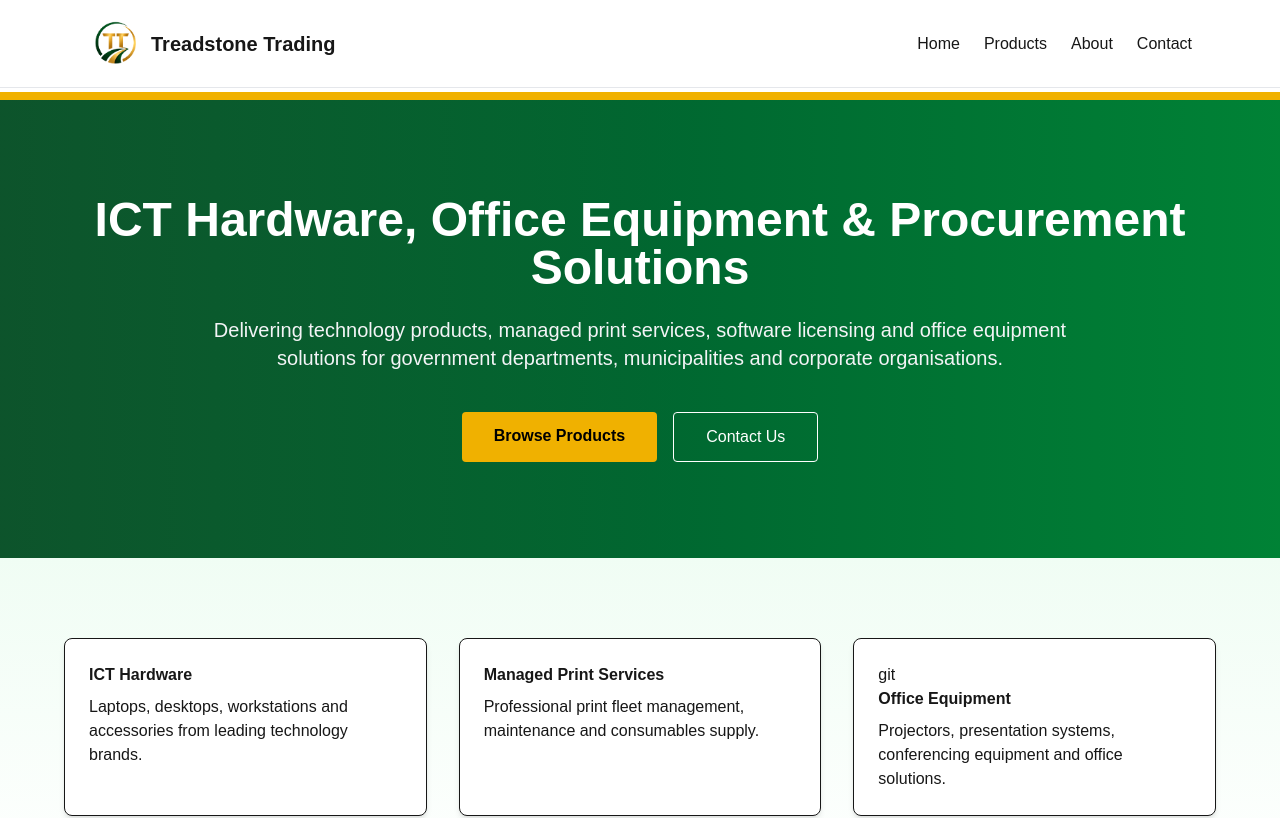
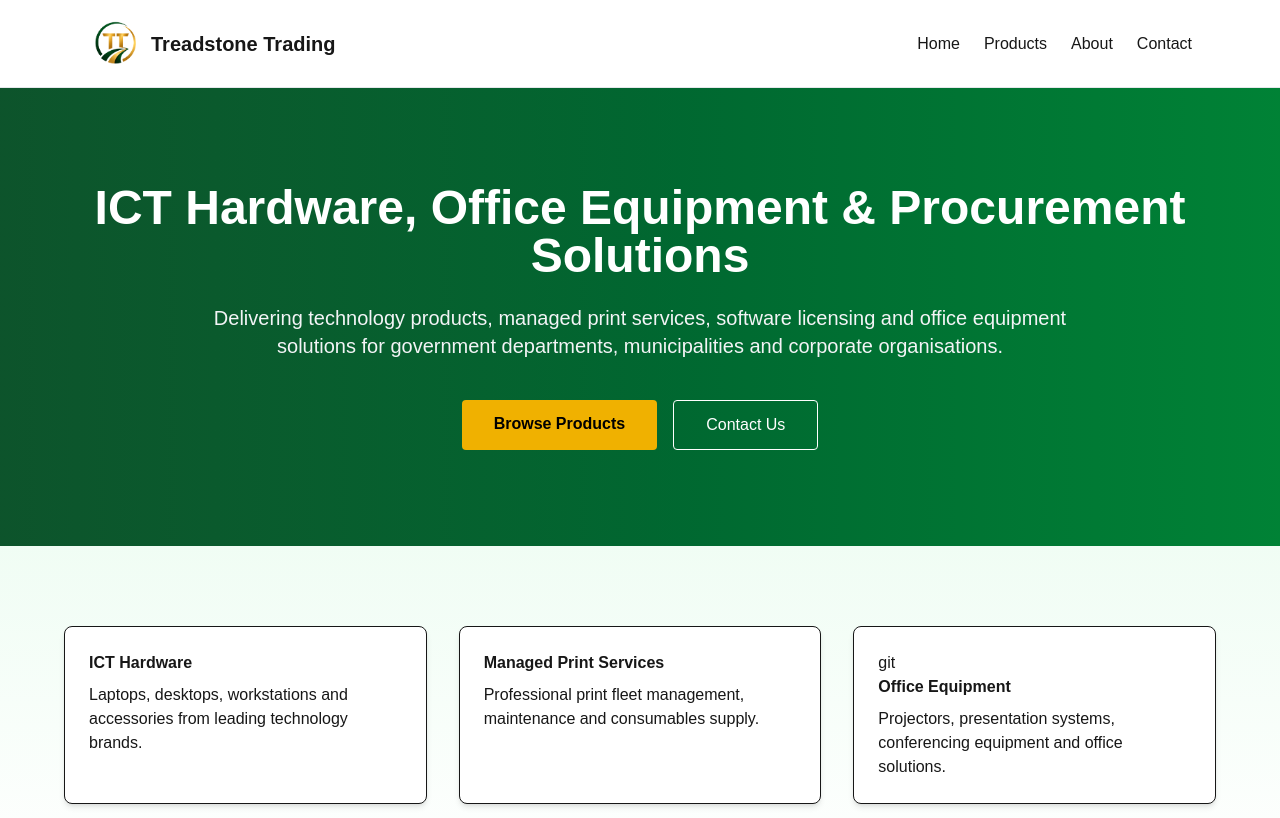
Before and after one commit to lirpa-ai/GPEP-Prototype, a Next.js app: page / in a window 1280 px wide. Shown: the top 818 px of the page. Built offline with nearby package versions, Linux system fonts and the light colour scheme.

Commit message:
removed redundant code lines on homw page

```diff
--- a/app/page.tsx
+++ b/app/page.tsx
@@ -3,10 +3,6 @@ import Link from "next/link";
 export default function Home() {
   return (
 <main className="min-h-screen bg-white">
-
-  <div className="h-1 bg-white"></div>
-
-  <div className="h-2 bg-yellow-500"></div>
 
   <section className="text-center py-24 px-6 bg-gradient-to-r from-green-900 via-green-800 to-green-700 text-white">
 
```
